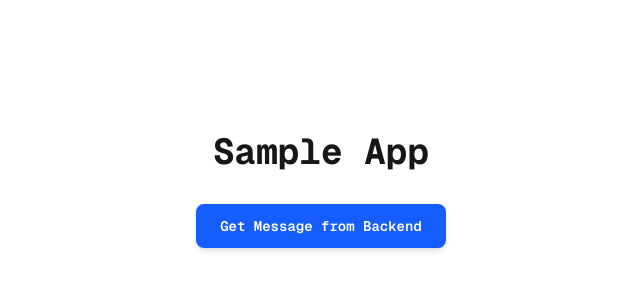
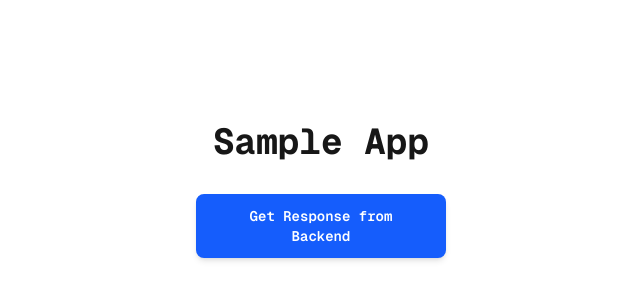
Before and after one commit to jphacks/sp_2509, a Next.js app in the folder frontend/: page / in a window 1280 px wide. Shown: the part 168-468 px from the top of the page, without its empty margins (319-959 px from the left). Built offline with nearby package versions, Linux system fonts and the light colour scheme; no server answers.

Commit message:
サンプルアプリを更新

```diff
--- a/frontend/src/app/page.tsx
+++ b/frontend/src/app/page.tsx
@@ -42,7 +42,7 @@ export default function Home() {
             disabled={isLoading}
             className="mt-8 px-6 py-3 bg-blue-600 text-white font-semibold rounded-lg shadow-md hover:bg-blue-700 focus:outline-none focus:ring-2 focus:ring-blue-400 focus:ring-opacity-75 disabled:bg-gray-400 w-[250px]"
           >
-            {isLoading ? 'Loading...' : 'Get Message from Backend'}
+            {isLoading ? 'Loading...' : 'Get Response from Backend'}
           </button>
 
           <div className="mt-6 min-h-[60px]">
@@ -50,7 +50,7 @@ export default function Home() {
             {message && (
               <div>
                 <p className="mt-4 text-lg">
-                  Message from backend:
+                  Response from backend:
                 </p>
                 <p className="mt-2 text-2xl font-semibold text-green-500">{message}</p>
               </div>
```
